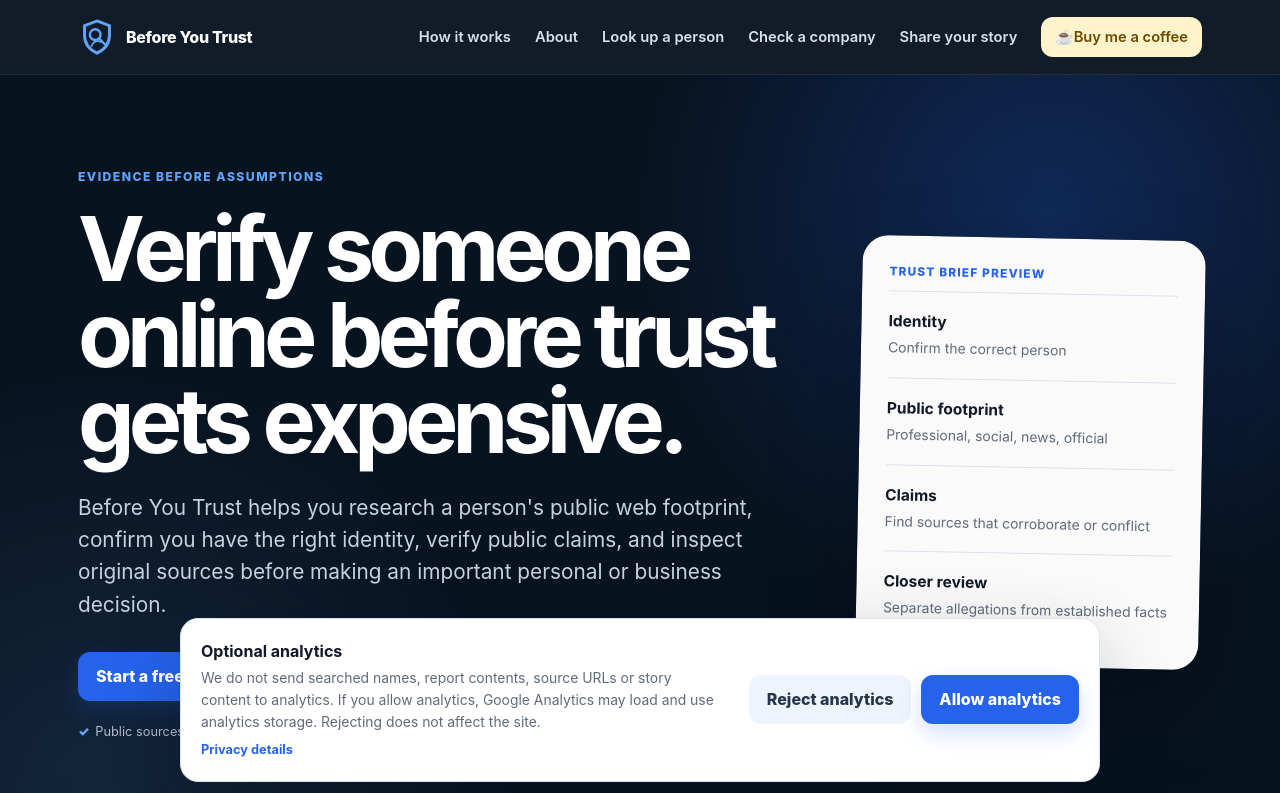
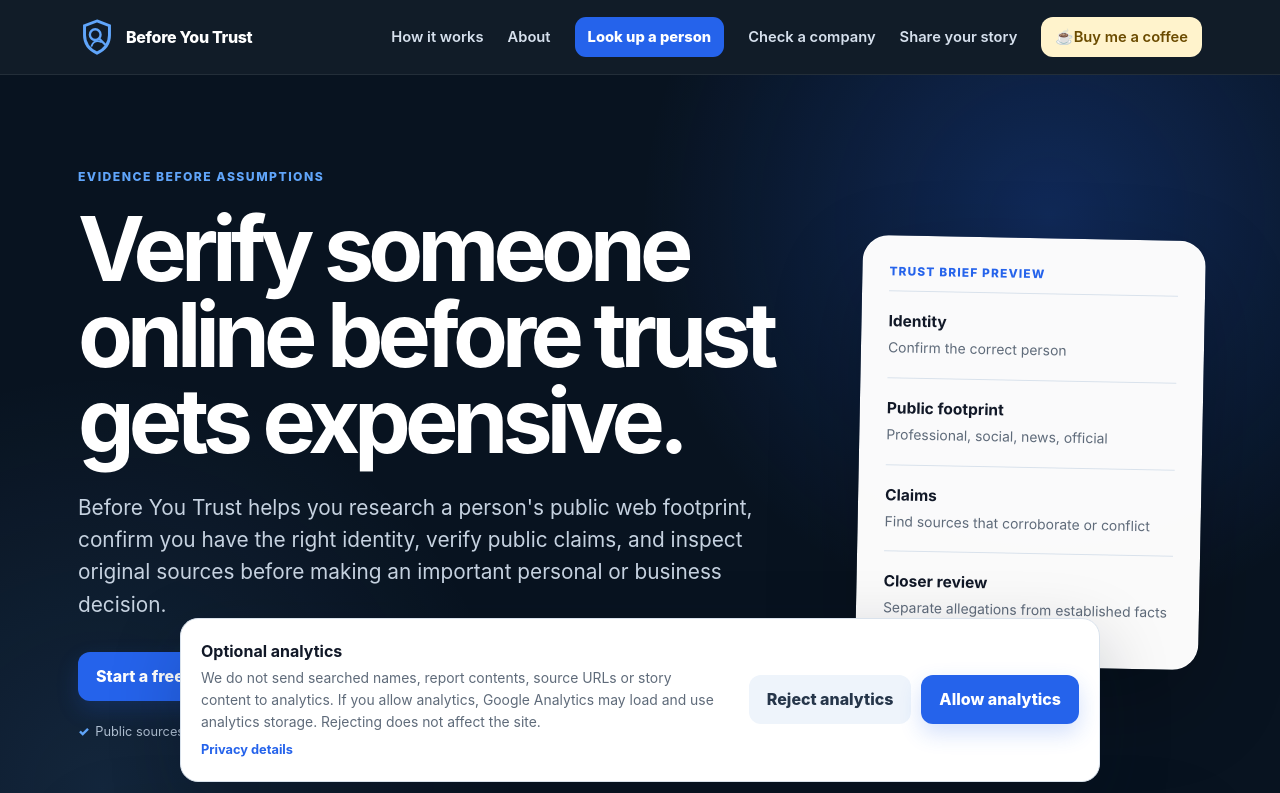
Before and after one commit to kuefmz/before-you-trust, a Next.js app: page / in a window 1280 px wide. Shown: the top 793 px of the page. Built offline with nearby package versions, Linux system fonts and the light colour scheme; no server answers.

Commit message:
Highlight person lookup navigation action

```diff
--- a/app/globals.css
+++ b/app/globals.css
@@ -112,6 +112,20 @@
   font-weight: 600;
 }
 
+.desktop-nav .nav-person-lookup {
+  background: var(--blue);
+  border-radius: 11px;
+  color: var(--white);
+  font-weight: 800;
+  padding: 9px 13px;
+}
+
+.desktop-nav .nav-person-lookup:hover,
+.desktop-nav .nav-person-lookup:focus-visible {
+  background: #1d4ed8;
+  color: var(--white);
+}
+
 .desktop-nav a:hover,
 .footer-links a:hover {
   color: var(--sky);
@@ -193,6 +207,16 @@
 .mobile-nav__panel a:focus-visible {
   background: rgba(255, 255, 255, 0.07);
   color: var(--white);
+}
+
+.mobile-nav__panel .mobile-nav__person-lookup {
+  background: var(--blue);
+  color: var(--white);
+}
+
+.mobile-nav__panel .mobile-nav__person-lookup:hover,
+.mobile-nav__panel .mobile-nav__person-lookup:focus-visible {
+  background: #1d4ed8;
 }
 
 .hero {
```
